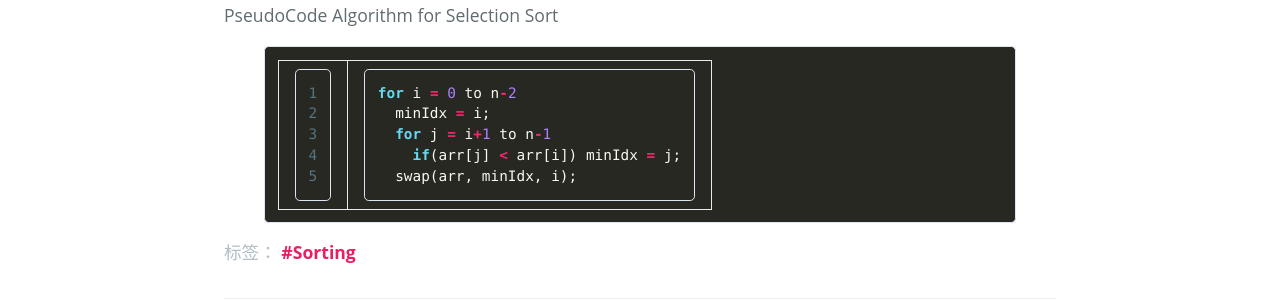
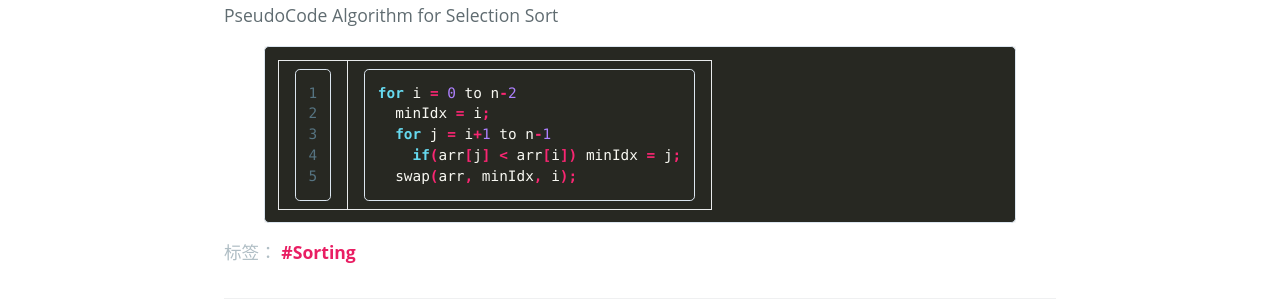
Before and after one commit to zl323/zl323.github.io, a Jekyll site: the page built from _posts/2020-05-12-Selection-Sort.md, in a window 1280 px wide. Shown: the part 416-716 px from the top of the page. Built offline with Jekyll 4.4.1, drawn with Linux system fonts in a browser that asks for light colours; some web fonts are replaced.

Commit message:
add style test

```diff
--- a/_posts/2020-05-12-Selection-Sort.md
+++ b/_posts/2020-05-12-Selection-Sort.md
@@ -6,7 +6,7 @@ tags: Sorting
 ---
 
 PseudoCode Algorithm for Selection Sort
-{% highlight ruby linenos %}
+{% highlight java linenos %}
 for i = 0 to n-2
   minIdx = i;
   for j = i+1 to n-1
```
